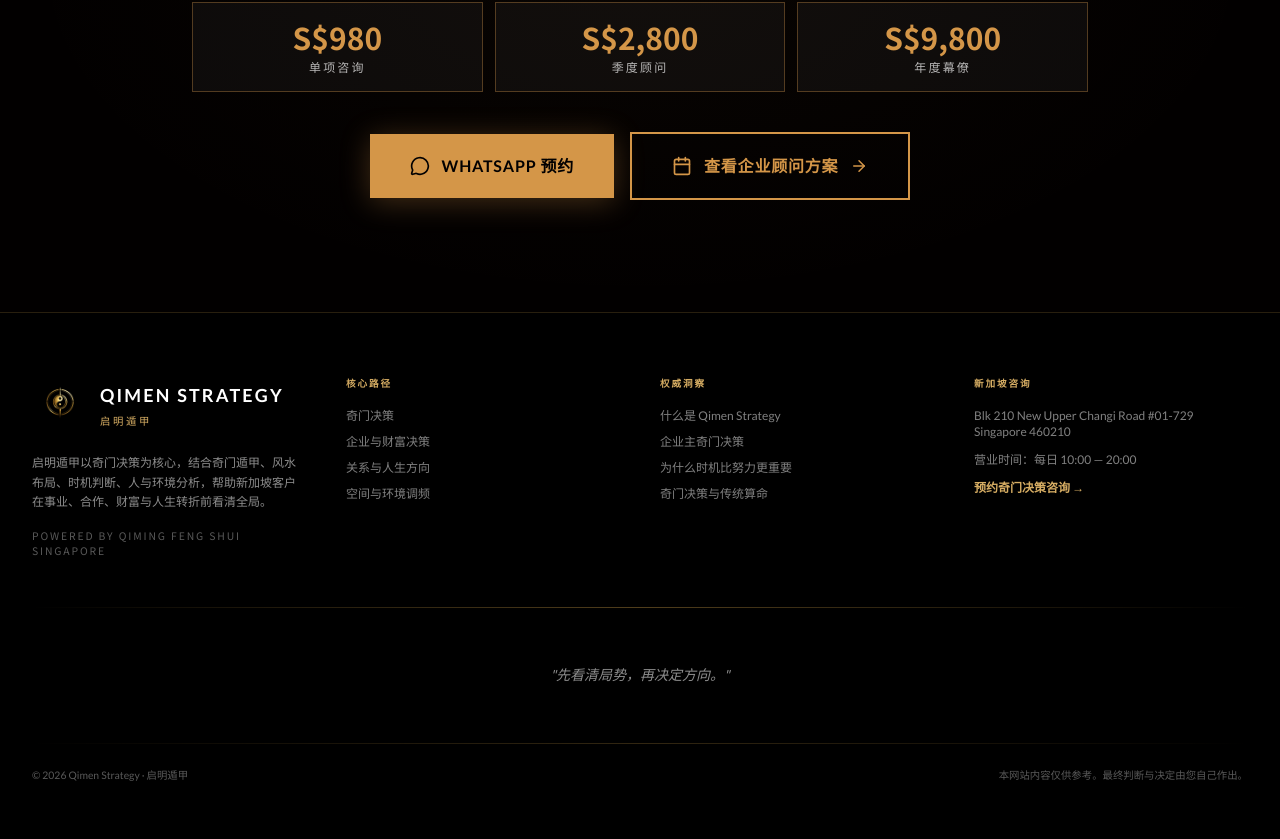
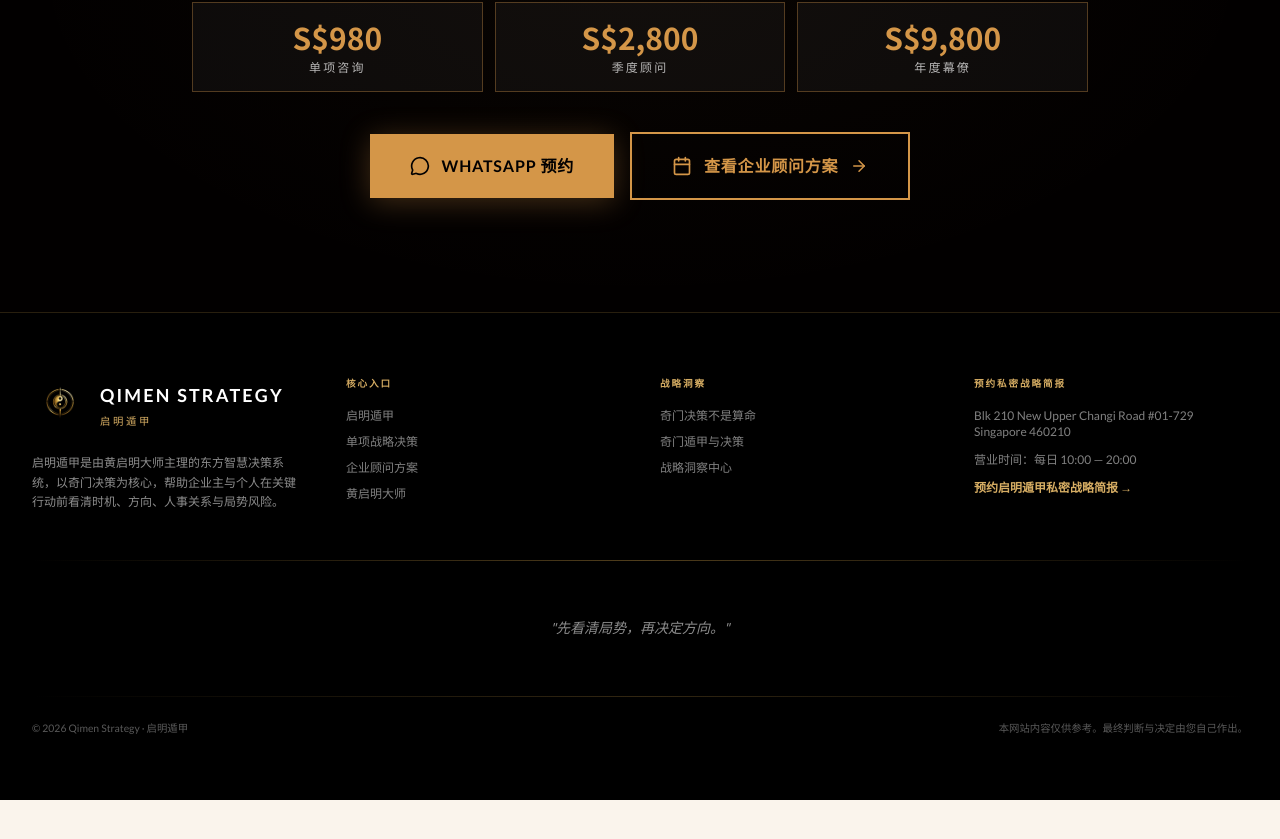
Before and after one commit to BODHIWONG/qmfeng-website, a Next.js app: page / in a window 1280 px wide. Shown: the part 10820-11659 px from the top of the page. After the commit the page ends 11620 px from the top, so only its background shows below. Built offline with nearby package versions, Linux system fonts and the light colour scheme.

Commit message:
Refocus footer on Qimen Strategy core pages

```diff
--- a/components/footer.tsx
+++ b/components/footer.tsx
@@ -7,17 +7,16 @@ const LOGO_URL = "/logo-qimen-strategy.jpg";
 const WA_LINK = "https://wa.me/6589418791";
 
 const serviceLinks = [
-  { href: "/decision", zh: "奇门决策", en: "Qimen Strategy" },
-  { href: "/wealth", zh: "企业与财富决策", en: "Business & Wealth" },
-  { href: "/healing", zh: "关系与人生方向", en: "Life & Relationships" },
-  { href: "/space-clearing", zh: "空间与环境调频", en: "Space Alignment" },
+  { href: "/qimen-strategy-business", zh: "启明遁甲", en: "Qimen Strategy" },
+  { href: "/decision", zh: "单项战略决策", en: "Single Advisory" },
+  { href: "/qimen-strategy-business", zh: "企业顾问方案", en: "Advisory Programs" },
+  { href: "/founder", zh: "黄启明大师", en: "Founder" },
 ];
 
 const insightLinks = [
-  { href: "/insights/qimen-strategy-ai-era", zh: "什么是 Qimen Strategy", en: "What Is Qimen Strategy" },
-  { href: "/insights/qimen-strategy-for-business-owners", zh: "企业主奇门决策", en: "For Business Owners" },
-  { href: "/insights/why-timing-matters-more-than-effort", zh: "为什么时机比努力更重要", en: "Why Timing Matters" },
-  { href: "/insights/qimen-strategy-vs-traditional-fortune-telling", zh: "奇门决策与传统算命", en: "Not Fortune Telling" },
+  { href: "/insights/qi-men-strategy-not-fortune-telling", zh: "奇门决策不是算命", en: "Not Fortune Telling" },
+  { href: "/insights/qimen-dunjia-decision-making", zh: "奇门遁甲与决策", en: "Qimen Decision-Making" },
+  { href: "/insights", zh: "战略洞察中心", en: "Strategic Insights" },
 ];
 
 export default function Footer() {
@@ -40,23 +39,19 @@ export default function Footer() {
 
             <p className="text-xs leading-relaxed text-white/55" style={{ fontFamily: "var(--font-lato), var(--font-noto-sans), sans-serif" }}>
               {t(
-                "启明遁甲以奇门决策为核心，结合奇门遁甲、风水布局、时机判断、人与环境分析，帮助新加坡客户在事业、合作、财富与人生转折前看清全局。",
-                "Qimen Strategy is an Eastern Strategic Decision Intelligence system based in Singapore, helping clients read timing, direction, people dynamics and environmental alignment before important business and life decisions."
+                "启明遁甲是由黄启明大师主理的东方智慧决策系统，以奇门决策为核心，帮助企业主与个人在关键行动前看清时机、方向、人事关系与局势风险。",
+                "Qimen Strategy is an Eastern Wisdom Decision System led by Master Huang Qiming, helping business owners and individuals read timing, direction, people dynamics and risk before important decisions."
               )}
-            </p>
-
-            <p className="mt-4 text-[0.65rem] uppercase tracking-[0.18em] text-white/35">
-              Powered by Qiming Feng Shui Singapore
             </p>
           </div>
 
           <div>
             <p className="mb-4 text-[0.6rem] font-bold uppercase tracking-[0.2em] text-[#d6ad63]" style={{ fontFamily: "var(--font-lato), sans-serif" }}>
-              {t("核心路径", "Core Paths")}
+              {t("核心入口", "Core Pages")}
             </p>
             <div className="space-y-2.5">
-              {serviceLinks.map((link) => (
-                <Link key={link.href} href={link.href} className="block text-xs text-white/50 transition-colors duration-300 hover:text-[#d6ad63]" style={{ fontFamily: "var(--font-lato), var(--font-noto-sans), sans-serif" }}>
+              {serviceLinks.map((link, index) => (
+                <Link key={`${link.href}-${index}`} href={link.href} className="block text-xs text-white/50 transition-colors duration-300 hover:text-[#d6ad63]" style={{ fontFamily: "var(--font-lato), var(--font-noto-sans), sans-serif" }}>
                   {t(link.zh, link.en)}
                 </Link>
               ))}
@@ -65,7 +60,7 @@ export default function Footer() {
 
           <div>
             <p className="mb-4 text-[0.6rem] font-bold uppercase tracking-[0.2em] text-[#d6ad63]" style={{ fontFamily: "var(--font-lato), sans-serif" }}>
-              {t("权威洞察", "Authority Insights")}
+              {t("战略洞察", "Strategic Insights")}
             </p>
             <div className="space-y-2.5">
               {insightLinks.map((link) => (
@@ -78,13 +73,13 @@ export default function Footer() {
 
           <div>
             <p className="mb-4 text-[0.6rem] font-bold uppercase tracking-[0.2em] text-[#d6ad63]" style={{ fontFamily: "var(--font-lato), sans-serif" }}>
-              {t("新加坡咨询", "Singapore Consultation")}
+              {t("预约私密战略简报", "Book Private Briefing")}
             </p>
             <div className="space-y-3 text-xs text-white/50" style={{ fontFamily: "var(--font-lato), var(--font-noto-sans), sans-serif" }}>
               <p>Blk 210 New Upper Changi Road #01-729<br />Singapore 460210</p>
               <p>{t("营业时间：每日 10:00 — 20:00", "Hours: Daily 10:00 — 20:00")}</p>
-              <a href={`${WA_LINK}?text=${encodeURIComponent("Hello Master Qiming, I would like to book a Qimen Strategy consultation.")}`} target="_blank" rel="noopener noreferrer" className="inline-block font-semibold text-[#d6ad63] transition-colors duration-300 hover:text-[#f4dfb0]">
-                {t("预约奇门决策咨询", "Book a Qimen Strategy Session")} →
+              <a href={`${WA_LINK}?text=${encodeURIComponent("Hello Master Qiming, I would like to book a private Qimen Strategy briefing.")}`} target="_blank" rel="noopener noreferrer" className="inline-block font-semibold text-[#d6ad63] transition-colors duration-300 hover:text-[#f4dfb0]">
+                {t("预约启明遁甲私密战略简报", "Book a Qimen Strategy Briefing")} →
               </a>
             </div>
           </div>
```
